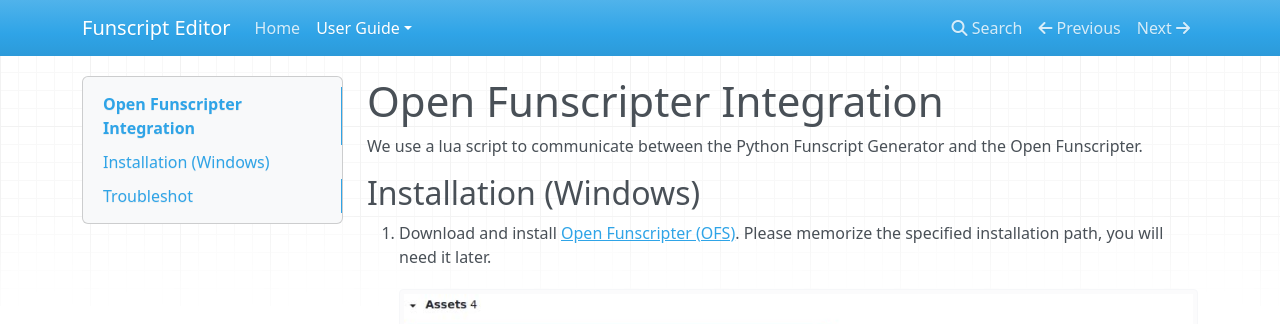
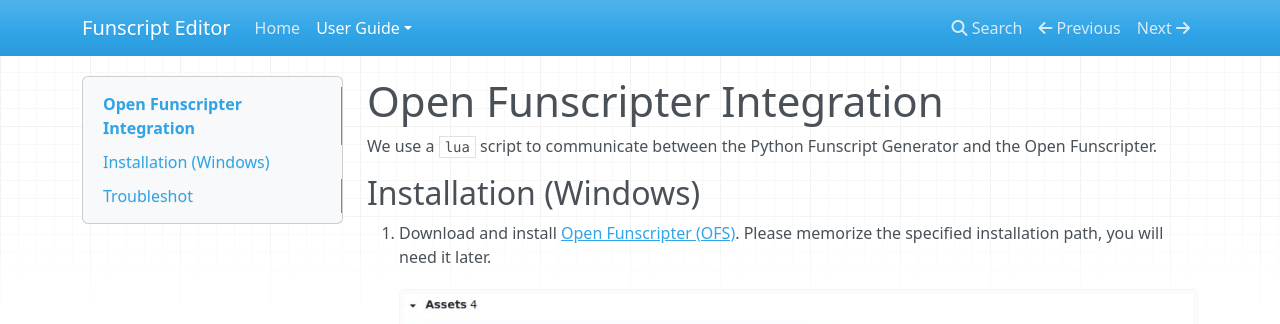
Before and after one commit to michael-mueller-git/Python-Funscript-Editor, an MkDocs documentation site: the page built from docs/app/docs/user-guide/ofs-integration.md, in a window 1280 px wide and 900 px high. Shown: the top 324 px of the window. Built offline with MkDocs 1.6.1, drawn with Linux system fonts in a browser that asks for light colours; nearby versions of some CDN libraries.

```diff
--- a/docs/app/docs/user-guide/ofs-integration.md
+++ b/docs/app/docs/user-guide/ofs-integration.md
@@ -1,6 +1,6 @@
 # Open Funscripter Integration
 
-We use a lua script to communicate between the Python Funscript Generator and the Open Funscripter.
+We use a `lua` script to communicate between the Python Funscript Generator and the Open Funscripter.
 
 ## Installation (Windows)
 
```
